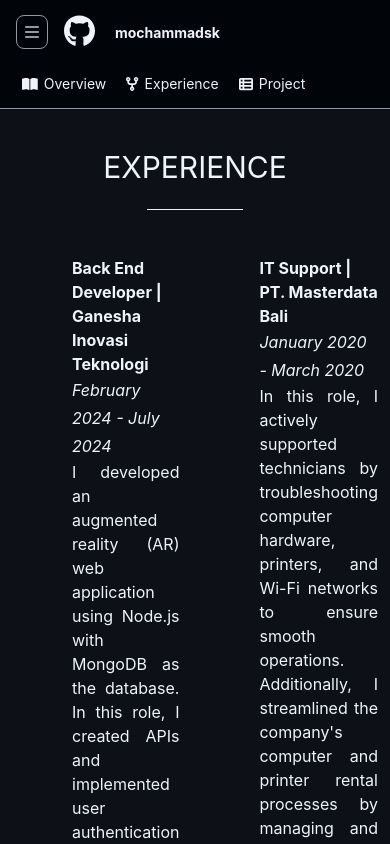
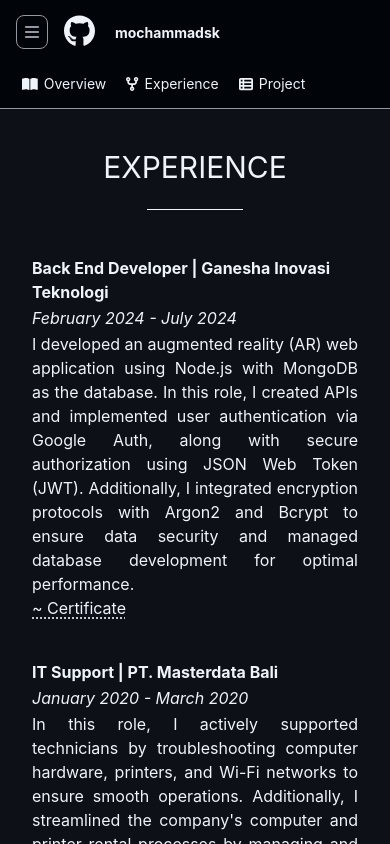
Before and after one commit to mochammadsk/productzilla-portofolio, a React (Vite) app: page /experience in a window 390 px wide. Shown: the top 844 px of the page. Built offline with nearby package versions, Linux system fonts and the light colour scheme.

Commit message:
update responsive

```diff
--- a/src/pages/Experience/index.tsx
+++ b/src/pages/Experience/index.tsx
@@ -7,8 +7,8 @@ function Experience() {
     <>
       <Header />
       <Title children='EXPERIENCE' />
-      <main className='my-5 mx-10 px-8 flex gap-20'>
-        <div className='w-1/2'>
+      <main className='my-5 mx-10 px-8 flex gap-20 sm:flex-col sm:mx-0 sm:gap-10'>
+        <div className='w-1/2 sm:w-full'>
           <Content
             job='Back End Developer | Ganesha Inovasi Teknologi'
             period='February 2024 - July 2024'
@@ -23,7 +23,7 @@ function Experience() {
           />
         </div>
 
-        <div className='w-1/2'>
+        <div className='w-1/2 sm:w-full'>
           <Content
             job='IT Support | PT. Masterdata Bali'
             period='January 2020 - March 2020'
```
